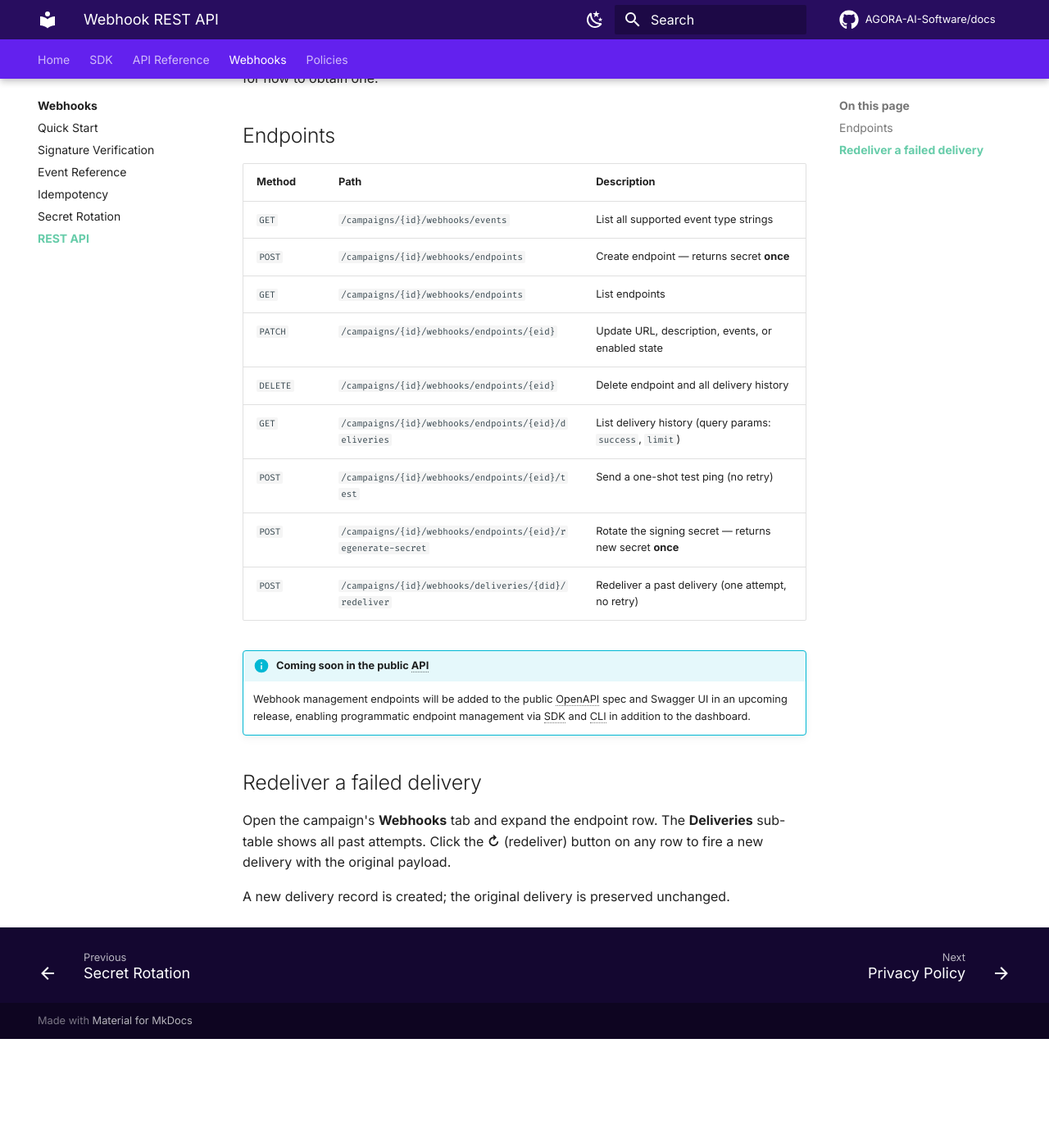
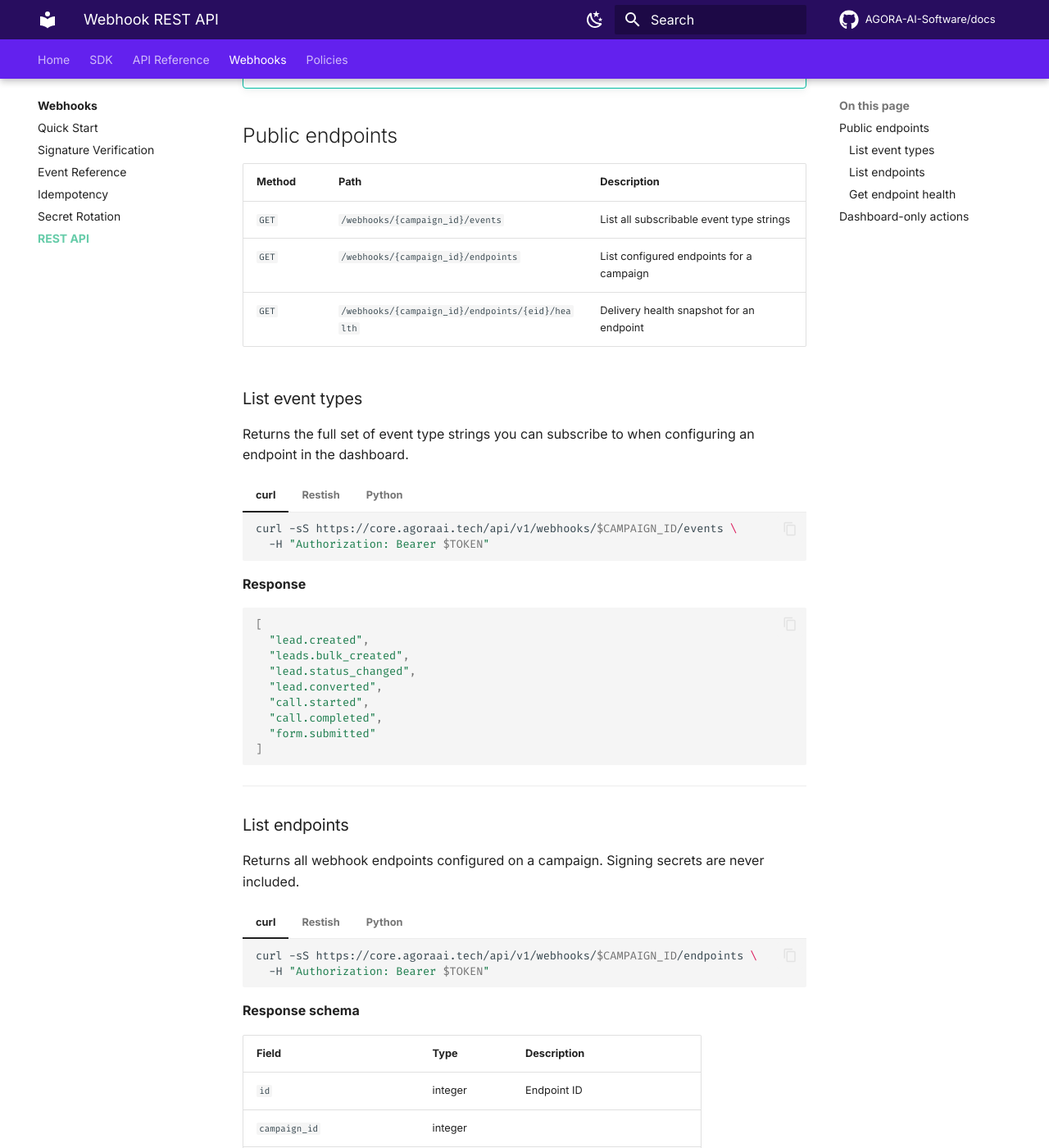
Before and after one commit to AGORA-AI-Software/docs, an MkDocs documentation site: the page built from docs/webhooks/api.md, in a window 1280 px wide and 1400 px high, scrolled down 335 px. Shown: the whole window at 82% size. Built offline with MkDocs 1.6.1 and Material for MkDocs 9.7.7, drawn with Linux system fonts in a browser that asks for light colours; comment, search, counter and statistics services are not loaded; before the commit the page ends 1602 px from its top, so only the background shows below that; some of the changed text lies outside the part shown.

Commit message:
docs: rewrite webhooks/api.md to reflect public API surface
Replaces the old internal-only endpoint table and "coming soon" notice
with the actual public API: list event types, list endpoints, get health.
Adds tabbed curl/Restish/Python examples and a dashboard-only actions
section for create/delete/test/redeliver/rotate-secret.

Co-Authored-By: leema-bot <266857362+leema-bot@users.noreply.github.com>

````diff
--- a/docs/webhooks/api.md
+++ b/docs/webhooks/api.md
@@ -1,6 +1,6 @@
 ---
 title: Webhook REST API
-description: REST API for managing webhook endpoints and replaying deliveries.
+description: Public REST API for querying webhook configuration and delivery health. Dashboard-only actions like creating or deleting endpoints are managed through the Agora UI.
 tags:
   - webhooks
   - reference
@@ -8,30 +8,168 @@ tags:
 
 # Webhook REST API
 
+All paths are under `/api/v1`. Authentication requires a Bearer JWT obtained by exchanging an API key — see [Quick Start](../sdk/quickstart.md).
+
 !!! tip "Try it interactively"
-    All webhook management endpoints are available in the [interactive API reference](../api/index.md). Expand any endpoint and click **Try it out** to make live requests.
+    These endpoints are available in the [interactive API reference](../api/index.md). Expand any operation and click **Try it out** to make live requests against production.
 
-All paths are under `/api/v1`. Authentication requires a Bearer JWT — see the [Quick Start](../sdk/quickstart.md) for how to obtain one.
-
-## Endpoints
+## Public endpoints
 
 | Method | Path | Description |
 |---|---|---|
-| `GET` | `/campaigns/{id}/webhooks/events` | List all supported event type strings |
-| `POST` | `/campaigns/{id}/webhooks/endpoints` | Create endpoint — returns secret **once** |
-| `GET` | `/campaigns/{id}/webhooks/endpoints` | List endpoints |
-| `PATCH` | `/campaigns/{id}/webhooks/endpoints/{eid}` | Update URL, description, events, or enabled state |
-| `DELETE` | `/campaigns/{id}/webhooks/endpoints/{eid}` | Delete endpoint and all delivery history |
-| `GET` | `/campaigns/{id}/webhooks/endpoints/{eid}/deliveries` | List delivery history (query params: `success`, `limit`) |
-| `POST` | `/campaigns/{id}/webhooks/endpoints/{eid}/test` | Send a one-shot test ping (no retry) |
-| `POST` | `/campaigns/{id}/webhooks/endpoints/{eid}/regenerate-secret` | Rotate the signing secret — returns new secret **once** |
-| `POST` | `/campaigns/{id}/webhooks/deliveries/{did}/redeliver` | Redeliver a past delivery (one attempt, no retry) |
+| `GET` | `/webhooks/{campaign_id}/events` | List all subscribable event type strings |
+| `GET` | `/webhooks/{campaign_id}/endpoints` | List configured endpoints for a campaign |
+| `GET` | `/webhooks/{campaign_id}/endpoints/{eid}/health` | Delivery health snapshot for an endpoint |
 
-!!! info "Coming soon in the public API"
-    Webhook management endpoints will be added to the public OpenAPI spec and Swagger UI in an upcoming release, enabling programmatic endpoint management via SDK and CLI in addition to the dashboard.
+### List event types
 
-## Redeliver a failed delivery
+Returns the full set of event type strings you can subscribe to when configuring an endpoint in the dashboard.
 
-Open the campaign's **Webhooks** tab and expand the endpoint row. The **Deliveries** sub-table shows all past attempts. Click the **↻** (redeliver) button on any row to fire a new delivery with the original payload.
+=== "curl"
 
-A new delivery record is created; the original delivery is preserved unchanged.
+    ```bash
+    curl -sS https://core.agoraai.tech/api/v1/webhooks/$CAMPAIGN_ID/events \
+      -H "Authorization: Bearer $TOKEN"
+    ```
+
+=== "Restish"
+
+    ```bash
+    restish agora list-webhook-event-types $CAMPAIGN_ID
+    ```
+
+=== "Python"
+
+    ```python
+    hooks = webhooks_api.WebhooksApi(client)
+    event_types = hooks.list_webhook_event_types(campaign_id=1)
+    ```
+
+**Response**
+
+```json
+[
+  "lead.created",
+  "leads.bulk_created",
+  "lead.status_changed",
+  "lead.converted",
+  "call.started",
+  "call.completed",
+  "form.submitted"
+]
+```
+
+---
+
+### List endpoints
+
+Returns all webhook endpoints configured on a campaign. Signing secrets are never included.
+
+=== "curl"
+
+    ```bash
+    curl -sS https://core.agoraai.tech/api/v1/webhooks/$CAMPAIGN_ID/endpoints \
+      -H "Authorization: Bearer $TOKEN"
+    ```
+
+=== "Restish"
+
+    ```bash
+    restish agora list-webhook-endpoints $CAMPAIGN_ID
+    ```
+
+=== "Python"
+
+    ```python
+    endpoints = hooks.list_webhook_endpoints(campaign_id=1)
+    for ep in endpoints:
+        print(ep.url, ep.subscribed_events, ep.is_enabled)
+    ```
+
+**Response schema**
+
+| Field | Type | Description |
+|---|---|---|
+| `id` | integer | Endpoint ID |
+| `campaign_id` | integer | |
+| `url` | string | Destination URL |
+| `description` | string \| null | Optional label |
+| `subscribed_events` | string[] | Event types subscribed |
+| `is_enabled` | boolean | Whether deliveries are active |
+| `created_at` | datetime | |
+| `last_delivery_is_successful` | boolean \| null | Outcome of most recent delivery |
+
+---
+
+### Get endpoint health
+
+Returns a delivery health snapshot for a single endpoint. Use this in monitoring or alerting pipelines to detect degraded integrations.
+
+=== "curl"
+
+    ```bash
+    curl -sS \
+      https://core.agoraai.tech/api/v1/webhooks/$CAMPAIGN_ID/endpoints/$ENDPOINT_ID/health \
+      -H "Authorization: Bearer $TOKEN"
+    ```
+
+=== "Restish"
+
+    ```bash
+    restish agora get-webhook-endpoint-health $CAMPAIGN_ID $ENDPOINT_ID
+    ```
+
+=== "Python"
+
+    ```python
+    health = hooks.get_webhook_endpoint_health(campaign_id=1, endpoint_id=12)
+    if health.success_rate and health.success_rate < 0.95:
+        alert(f"Webhook {health.url} degraded: {health.success_rate:.1%}")
+    ```
+
+**Example response**
+
+```json
+{
+  "endpoint_id": 12,
+  "url": "https://hooks.example.com/agora",
+  "is_enabled": true,
+  "total_deliveries": 843,
+  "successful_deliveries": 841,
+  "failed_deliveries": 2,
+  "success_rate": 0.9976,
+  "last_delivery_at": "2026-06-17T14:22:01Z",
+  "last_delivery_is_successful": true,
+  "avg_duration_ms": 142.3
+}
+```
+
+**Response schema**
+
+| Field | Type | Description |
+|---|---|---|
+| `total_deliveries` | integer | All delivery attempts ever recorded |
+| `successful_deliveries` | integer | Attempts that received 2xx within 10 s |
+| `failed_deliveries` | integer | Timeouts and non-2xx responses |
+| `success_rate` | float \| null | `successful / total` (0–1). Null if no deliveries yet |
+| `last_delivery_at` | datetime \| null | Timestamp of most recent attempt |
+| `last_delivery_is_successful` | boolean \| null | Outcome of most recent attempt |
+| `avg_duration_ms` | float \| null | Mean round-trip time across all deliveries |
+
+!!! tip "Alerting guidance"
+    Alert on `success_rate < 0.95` or on `last_delivery_at` being stale relative to your expected event volume. A healthy endpoint at typical load should stay above 99%.
+
+---
+
+## Dashboard-only actions
+
+The following actions are only available through the Agora dashboard and are not exposed in the public API:
+
+| Action | Where |
+|---|---|
+| Create / delete an endpoint | Campaign → **Webhooks** tab → **+ Add Endpoint** |
+| Update URL, events, or enabled state | Endpoint row → **Edit** |
+| Send a test ping | Endpoint row → **Test** |
+| View individual delivery logs | Expand endpoint row → **Deliveries** sub-table |
+| Redeliver a failed delivery | Delivery row → **↻** button |
+| Rotate signing secret | Edit modal → **Regenerate Secret** |
````
